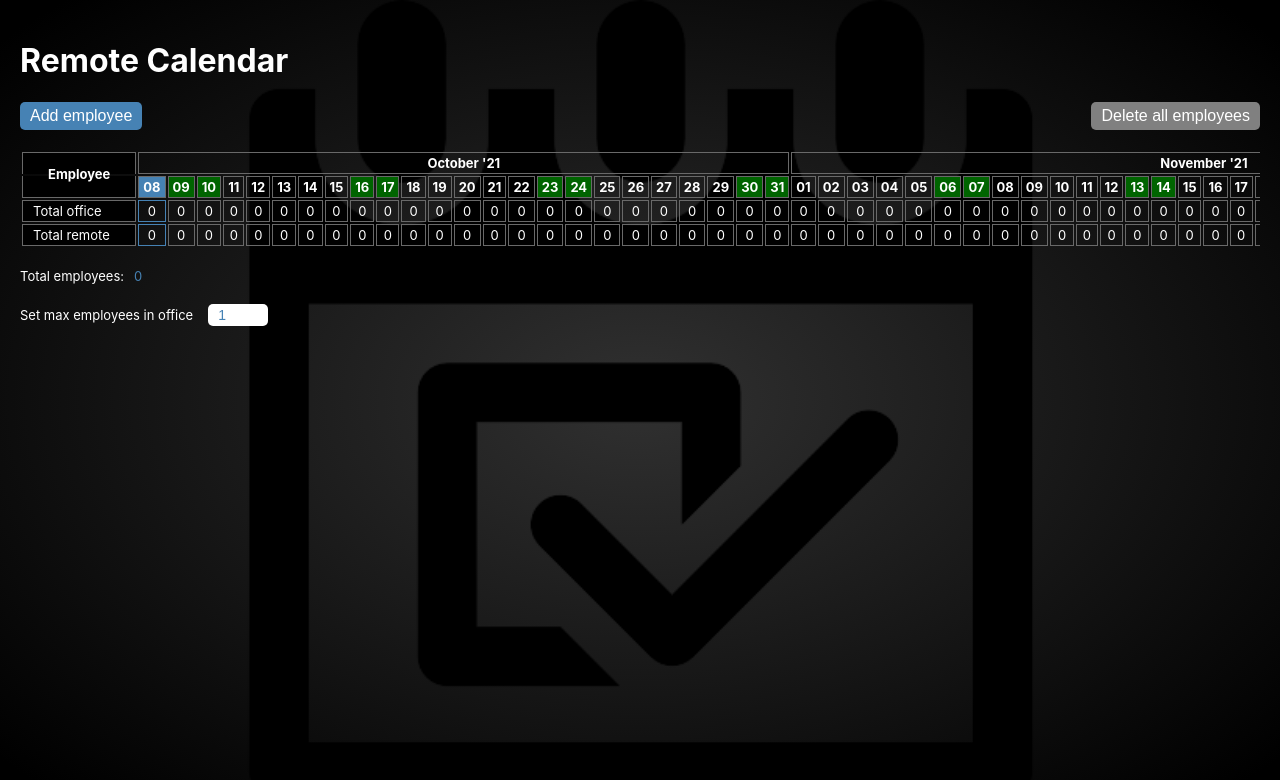
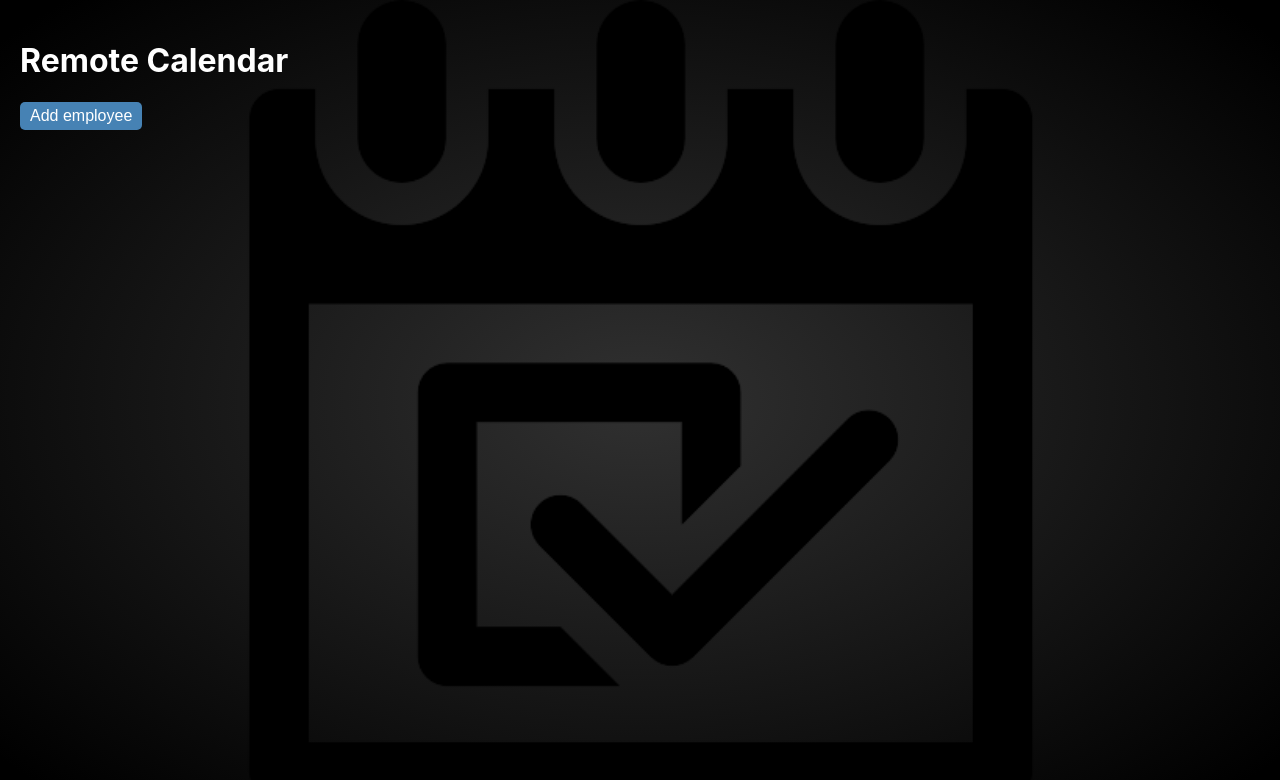
Before and after one commit to SDen4/remote_calendar, a React (Create React App) app: page / in a window 1280 px wide. Shown: the top 780 px of the page. Built offline with nearby package versions, Linux system fonts and the light colour scheme.

Commit message:
fixes bug of first render maxValue = null, dont show table in the case of empty data

```diff
--- a/src/components/Calendar/assets/columns.tsx
+++ b/src/components/Calendar/assets/columns.tsx
@@ -14,6 +14,7 @@ const columnGenerator = (date: Date, maxValue: number, datesLength: number) => {
 
   const datesRange = dateGenerator(new Date(date), datesLength);
   const currentDate = dateFormatter(new Date());
+  const maxValueIn = maxValue || 1;
 
   let monthDays: any = [];
   const columns: any = [
@@ -61,7 +62,7 @@ const columnGenerator = (date: Date, maxValue: number, datesLength: number) => {
             );
             const value = cell.rows.length - sortArr.length - 2;
             return (
-              <div className={clsx(value > maxValue && styles.red)}>
+              <div className={clsx(value > maxValueIn && styles.red)}>
                 {value}
               </div>
             );
@@ -101,7 +102,7 @@ const columnGenerator = (date: Date, maxValue: number, datesLength: number) => {
             );
             const value = cell.rows.length - sortArr.length - 2;
             return (
-              <div className={clsx(value > maxValue && styles.red)}>
+              <div className={clsx(value > maxValueIn && styles.red)}>
                 {value}
               </div>
             );
--- a/src/views/Root/Root.tsx
+++ b/src/views/Root/Root.tsx
@@ -46,12 +46,12 @@ const Root: React.FC = () => {
     setDelModal(!delModal);
   };
 
-  const onChangeMaxEmployees = (value: any) => {
+  const onChangeMaxEmployees = (value: number) => {
     if (value < 0) {
       return;
     }
 
-    localStorage.setItem('maxValue', value);
+    localStorage.setItem('maxValue', String(value));
     dispatch(saveMaxValue(value));
     dispatch(fetchSaga(store.data, value, store.columnsQuantity));
   };
@@ -92,9 +92,12 @@ const Root: React.FC = () => {
           onButtonClick={onOpenModal}
         />
 
+        {store.data.length > 2 && (
           <Button
             buttonText={
-            store.data.length === 3 ? 'Delete employee' : 'Delete all employees'
+              store.data.length === 3
+                ? 'Delete employee'
+                : 'Delete all employees'
             }
             buttonType="button"
             onButtonClick={onToggleDelModal}
@@ -104,12 +107,16 @@ const Root: React.FC = () => {
             )}
             disabled={store.data.length <= 2}
           />
+        )}
       </section>
 
+      {store.data.length > 2 && (
+        <>
           <section
             className={clsx(styles.section_wrapper, styles.calendar_wrapper)}
           >
             <Calendar data={store.data} columns={store.columns} />
+
             <div className={styles.addPeriodButtonWrapper}>
               <Button
                 buttonText="Add period"
@@ -120,7 +127,9 @@ const Root: React.FC = () => {
             </div>
           </section>
 
-      <section className={clsx(styles.section_wrapper, styles.sectionTotal)}>
+          <section
+            className={clsx(styles.section_wrapper, styles.sectionTotal)}
+          >
             <span>Total employees:</span>
             <span>{store.data.length - 2}</span>
           </section>
@@ -131,11 +140,15 @@ const Root: React.FC = () => {
             <span>Set max employees in office</span>
             <input
               type="number"
-          min="0"
+              min={1}
               value={store.maxValue}
-          onChange={(event) => onChangeMaxEmployees(event?.target.value)}
+              onChange={(event) =>
+                onChangeMaxEmployees(Number(event?.target.value))
+              }
             />
           </section>
+        </>
+      )}
     </div>
   );
 };
```
Lines whose indentation alone changed are shown as unchanged.
